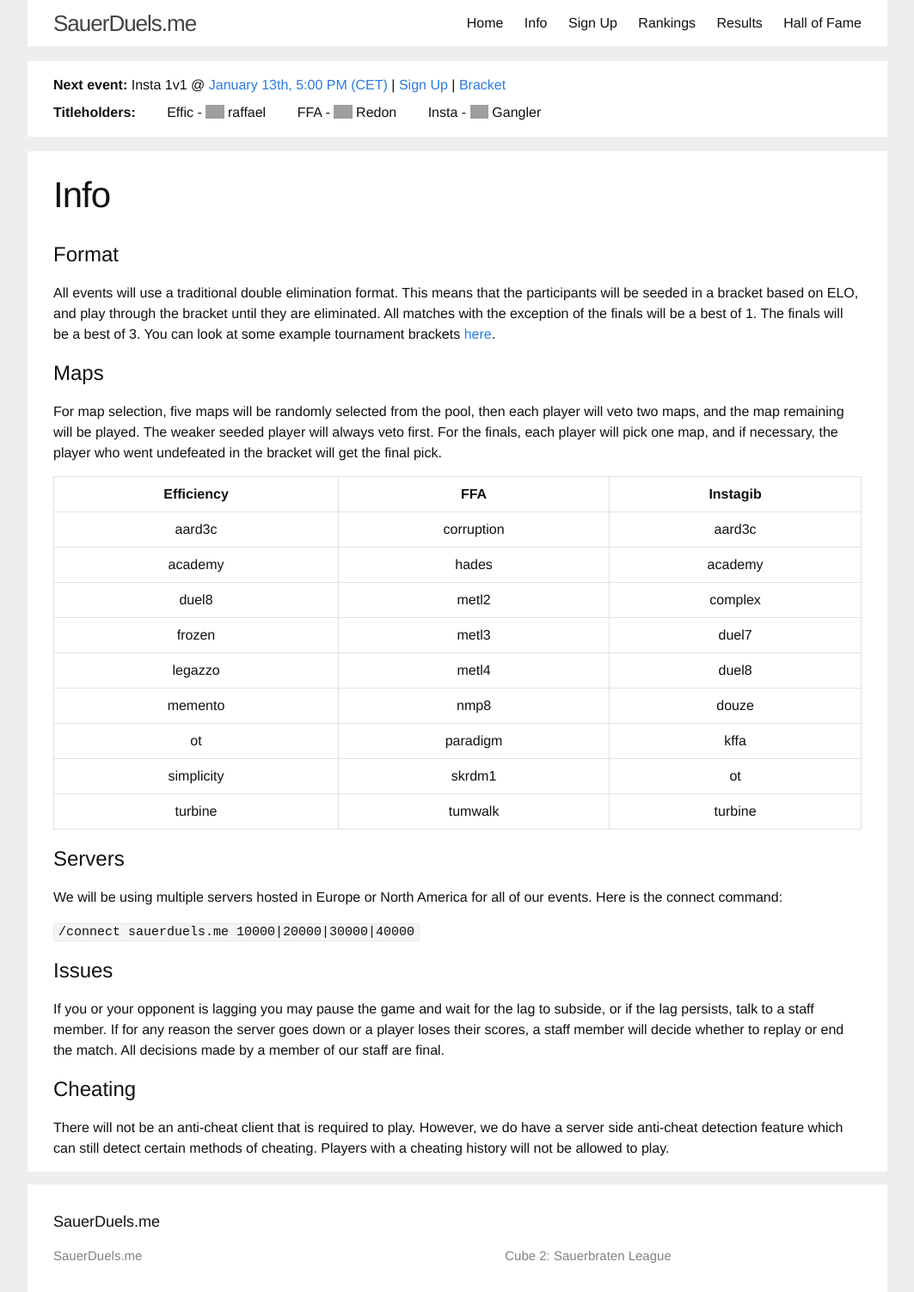
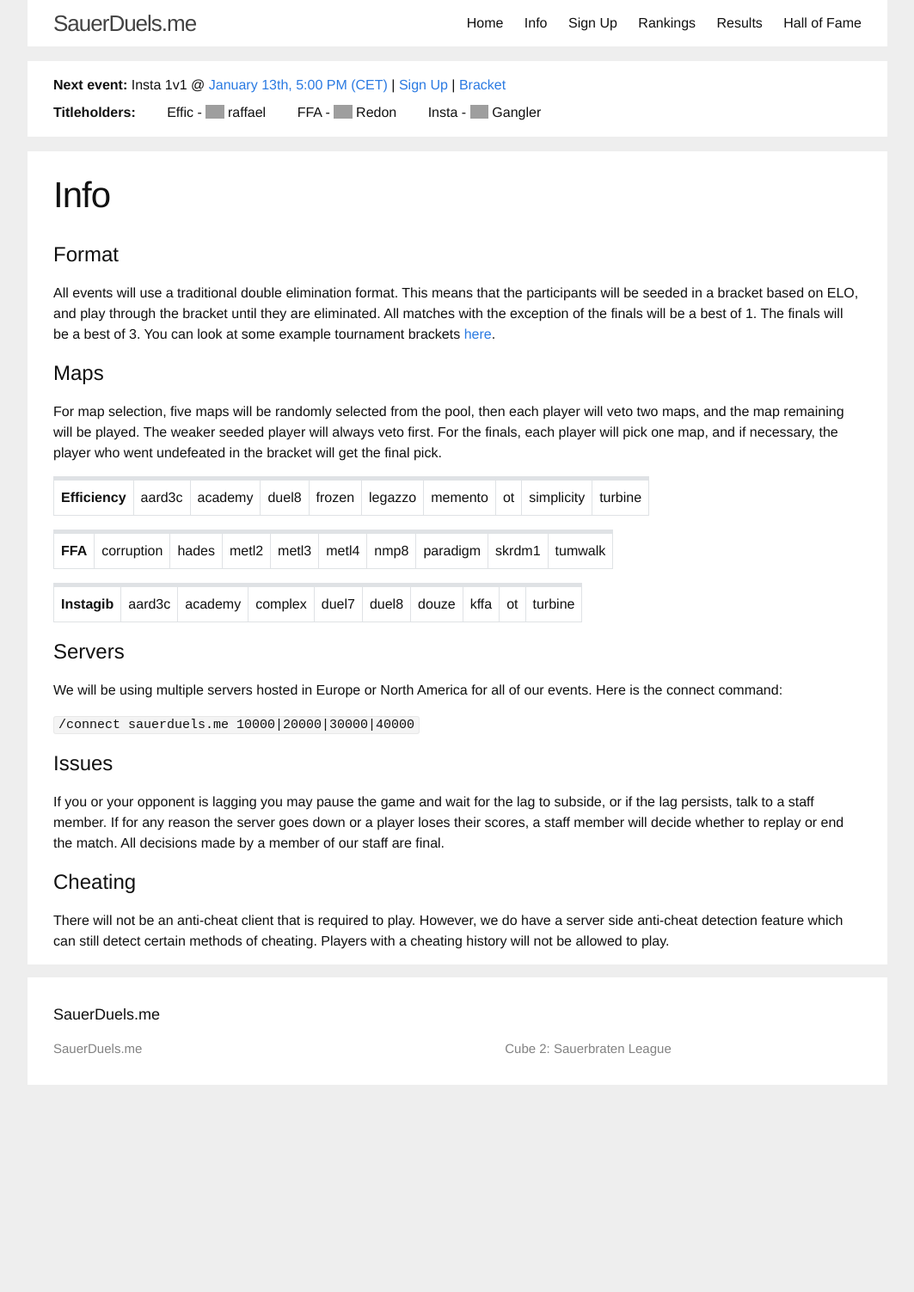
Before and after one commit to sauerduels/website, a Jekyll site: the page built from info.md, in a window 1280 px wide. Shown: the whole page at 86% size, without its empty margins (108-1171 px from the left). Built offline with Jekyll 4.4.1, drawn with Linux system fonts in a browser that asks for light colours; a script that is not in the unit is left out; after the commit the page ends 1262 px from its top, so only the background shows below that; some of the changed lines change nothing that is shown; grey boxes are pictures that could not be loaded.

Commit message:
Narrow tables and new table layout for map pool

```diff
--- a/_sass/minima/_layout.scss
+++ b/_sass/minima/_layout.scss
@@ -257,7 +257,7 @@
 
 table {
   margin-bottom: 1em;
-  width: 100%;
+  //width: 100%;
   text-align: center;
 }
 
--- a/info.md
+++ b/info.md
@@ -13,7 +13,7 @@ All events will use a traditional double elimination format. This means that the
 
 For map selection, five maps will be randomly selected from the pool, then each player will veto two maps, and the map remaining will be played. The weaker seeded player will always veto first. For the finals, each player will pick one map, and if necessary, the player who went undefeated in the bracket will get the final pick.
 
-| Efficiency | FFA | Instagib |
+<!-- | Efficiency | FFA | Instagib |
 | :--------: | :-: | :------: |
 | aard3c | corruption | aard3c |
 | academy | hades | academy |
@@ -23,7 +23,58 @@ For map selection, five maps will be randomly selected from the pool, then each
 | memento | nmp8 | douze |
 | ot | paradigm | kffa |
 | simplicity | skrdm1 | ot |
-| turbine | tumwalk | turbine |
+| turbine | tumwalk | turbine | -->
+
+<table style="text-align: center; border-top: solid 5px #dfe2e5;">
+  <tbody>
+    <tr>
+      <th>Efficiency</th>
+      <td>aard3c</td>
+      <td>academy</td>
+      <td>duel8</td>
+      <td>frozen</td>
+      <td>legazzo</td>
+      <td>memento</td>
+      <td>ot</td>
+      <td>simplicity</td>
+      <td>turbine</td>
+    </tr>
+  </tbody>
+</table>
+
+<table style="text-align: center; border-top: solid 5px #dfe2e5;">
+  <tbody>
+    <tr>
+      <th>FFA</th>
+      <td>corruption</td>
+      <td>hades</td>
+      <td>metl2</td>
+      <td>metl3</td>
+      <td>metl4</td>
+      <td>nmp8</td>
+      <td>paradigm</td>
+      <td>skrdm1</td>
+      <td>tumwalk</td>
+    </tr>
+  </tbody>
+</table>
+
+<table style="text-align: center; border-top: solid 5px #dfe2e5;">
+  <tbody>
+    <tr>
+      <th>Instagib</th>
+      <td>aard3c</td>
+      <td>academy</td>
+      <td>complex</td>
+      <td>duel7</td>
+      <td>duel8</td>
+      <td>douze</td>
+      <td>kffa</td>
+      <td>ot</td>
+      <td>turbine</td>
+    </tr>
+  </tbody>
+</table>
 
 ## Servers
 
```
